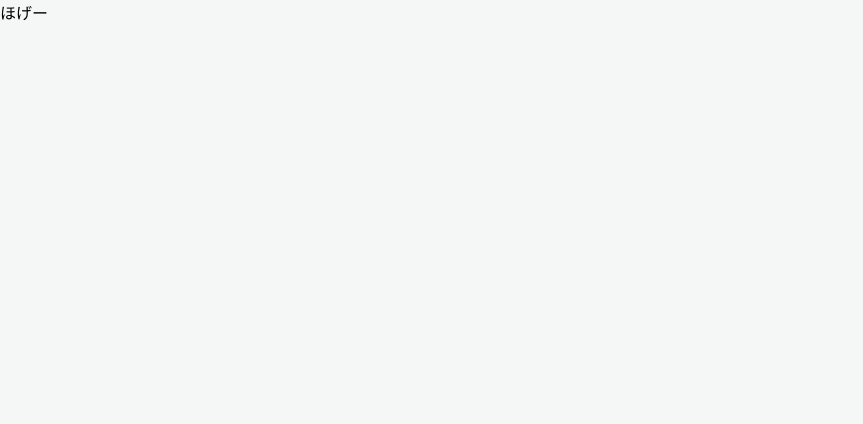
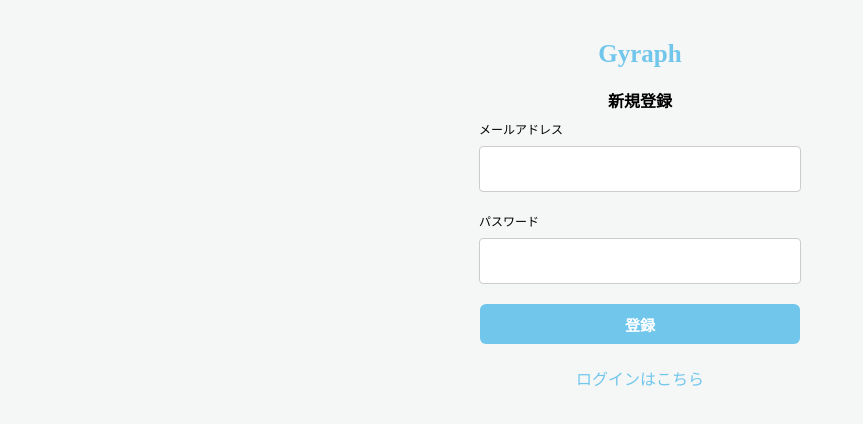
Before and after one commit to bumpfuji10/gyraph-front, a Vue app: page /signup in a window 1280 px wide. Shown: the top 424 px of the page, without its empty margins (0-863 px from the left). Built offline with nearby package versions, Linux system fonts and the light colour scheme.

Commit message:
登録画面実装

```diff
--- a/src/components/pages/Login.vue
+++ b/src/components/pages/Login.vue
@@ -1,11 +1,11 @@
 <template>
   <div class="base-background">
     <div class="login-header-container">
-      <h1 class="baseCenterLogo">
+      <h1 class="base-center-logo">
         <router-link to="/">Gyraph</router-link>
       </h1>
     </div>
-    <div class="baseCenterText">
+    <div class="base-center-text">
       ログイン
     </div>
     <main class="base-main-zone">
@@ -28,11 +28,11 @@
       <button class="login-button">
         ログイン
       </button>
-      <div class="redirectPasswordForgot">
+      <div class="redirect-password-forgot">
         <router-link to="/signup">パスワードをお忘れの方はこちら</router-link>
       </div>
-      <div class="redirectSignup">
-        <router-link to="/signup" class="redirectSignup">登録はこちら</router-link>
+      <div class="redirect-signup">
+        <router-link to="/signup" class="redirect-signup">登録はこちら</router-link>
       </div>
     </main>
   </div>
--- a/src/components/pages/Signup.vue
+++ b/src/components/pages/Signup.vue
@@ -1,6 +1,37 @@
 <template>
   <div class="base-background">
-    ほげー
+    <div class="signup-header-container">
+      <h1 class="base-center-logo">
+        <router-link to="/signup">Gyraph</router-link>
+      </h1>
+    </div>
+    <div class="base-center-text">
+      新規登録
+    </div>
+    <main class="base-main-zone">
+      <div class="signup-grid">
+        <label for="" class="signup-label">
+          メールアドレス
+        </label>
+        <form action="">
+          <input type="text" class="signup-form-input">
+        </form>
+      </div>
+      <div class="signup-grid">
+        <label for="" class="signup-label">
+          パスワード
+        </label>
+        <form action="">
+          <input type="text" class="signup-form-input">
+        </form>
+      </div>
+      <button class="signup-button">
+        登録
+      </button>
+      <div class="redirect-login">
+        <router-link to="/login" class="redirect-login">ログインはこちら</router-link>
+      </div>
+    </main>
   </div>
 </template>
 
--- a/src/styles/base.scss
+++ b/src/styles/base.scss
@@ -12,14 +12,14 @@ body {
   margin: 0;
 }
 
-.baseCenterLogo {
+.base-center-logo {
   margin: 40px 0 20px 0;
   font-weight: 600;
   font-size: 25px;
   color: #71C7EB;
 }
 
-.baseCenterText {
+.base-center-text {
   text-align: center;
   font-weight: 600;
 }
--- a/src/styles/login.scss
+++ b/src/styles/login.scss
@@ -43,13 +43,13 @@
   background-color: #9acde2;
 }
 
-.redirectPasswordForgot {
+.redirect-password-forgot {
   padding: 22px;
   font-size: 14px;
   color: #71C7EB;
 }
 
-.redirectSignup {
+.redirect-signup {
   padding: 22px;
   font-size: 16px;
   color: #71C7EB;;
--- a/src/styles/signup.scss
+++ b/src/styles/signup.scss
@@ -0,0 +1,50 @@
+.signup-header-container {
+  display: grid;
+  justify-items: center;
+}
+
+.signup-grid {
+  display: grid;
+  justify-content: center;
+}
+
+.signup-form-input {
+  border:0;
+  padding:10px;
+  font-size:1.3em;
+  border:solid 1px #ccc;
+  margin:0 0 20px;
+  width:300px;
+  border-radius: 4px;
+}
+
+.signup-label {
+  margin-bottom: 8px;
+  font-size: 12px;
+}
+
+.signup-button {
+  width: 320px;
+  height: 40px;
+  border-radius: 6px;
+  background-color: #71C7EB;
+  font-size: 15px;
+  align-items: center;
+  justify-content: space-evenly;
+  display: flex;
+  color: white;
+  font-weight: 600;
+  border: none;
+  cursor: pointer;
+  background-color: #71C7EB;
+}
+
+.signup-button:hover {
+  background-color: #9acde2;
+}
+
+.redirect-login {
+  padding: 22px;
+  font-size: 16px;
+  color: #71C7EB;;
+}
```
